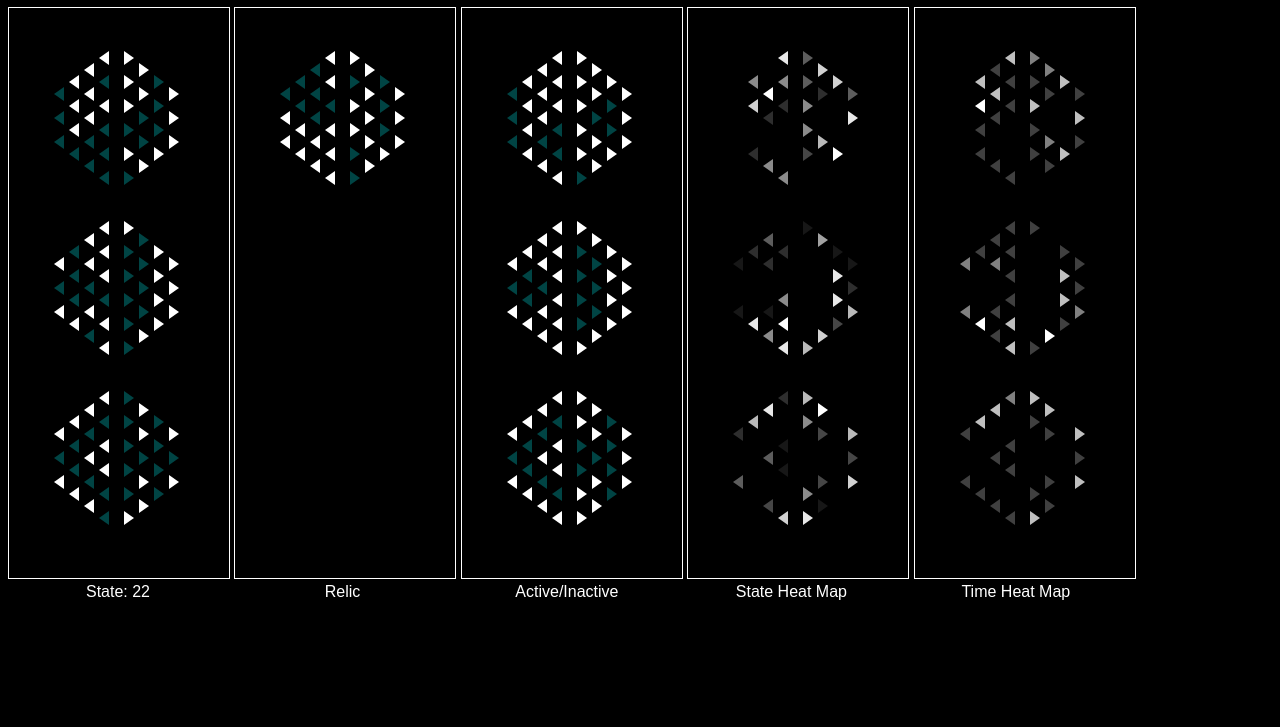
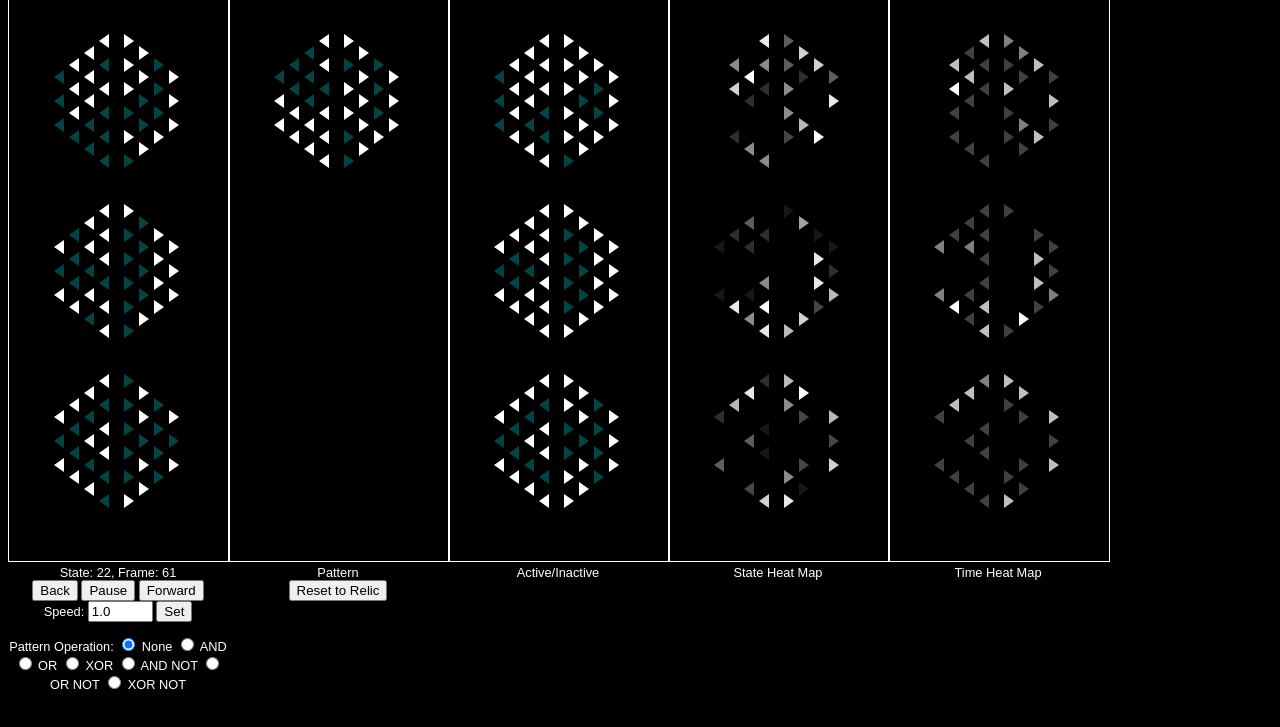
Before and after one commit to ixalon/elitedangerous, a plain HTML site: page docs/index.html in a window 1280 px wide. Shown: the part 73-800 px from the top of the page. Drawn offline with Linux system fonts and the light colour scheme.

Commit message:
More advanced obelisk pattern UI

```diff
--- a/docs/index.html
+++ b/docs/index.html
@@ -55,41 +55,62 @@ var relic = {
 	]
 };
 
+var pattern;
+function resetPattern() {
+	pattern = JSON.parse(JSON.stringify(relic));
+	drawDerived();
+}
+
 var states = data.reduce(function(acc, frame) {
 	acc[frame.state] = frame.triangles;
 	return acc;
 }, {});
 
-function addState(acc, state) {
+function addState(acc, state, op) {
 	if(!acc) {
 		acc = {
 			top: Array(36).fill(0),
 			middle: Array(36).fill(0),
 			bottom: Array(36).fill(0)
 		};
-		console.log(acc);
 	}
 	for(var i in state.top) {
-		acc.top[i] += state.top[i] ? 1 : 0;
+		acc.top[i] += op(state.top[i], i) ? 1 : 0;
 	}
 	for(var i in state.middle) {
-		acc.middle[i] += state.middle[i] ? 1 : 0;
+		acc.middle[i] += op(state.middle[i], i) ? 1 : 0;
 	}
 	for(var i in state.bottom) {
-		acc.bottom[i] += state.bottom[i] ? 1 : 0;
+		acc.bottom[i] += op(state.bottom[i], i) ? 1 : 0;
 	}
 	return acc;
 }
 
 function identity(x) { return x; }
 
-var stateTotals = Object.keys(states).reduce(function(acc, k) { return addState(acc, states[k]) }, null);
-var timeTotals = Object.keys(data).reduce(function(acc, k) { return addState(acc, data[k].triangles) }, null);
-
-var stateTotalsMin = Math.min.apply(null, stateTotals.top.concat(stateTotals.middle, stateTotals.bottom).filter(identity));
-var stateTotalsMax = Math.max.apply(null, stateTotals.top.concat(stateTotals.middle, stateTotals.bottom).filter(identity));
-var timeTotalsMin = Math.min.apply(null, timeTotals.top.concat(timeTotals.middle, timeTotals.bottom).filter(identity));
-var timeTotalsMax = Math.max.apply(null, timeTotals.top.concat(timeTotals.middle, timeTotals.bottom).filter(identity));
+var operations = {
+	none: function(x, i) {
+		return x;
+	},
+	and: function(x, i) {
+		return x && pattern.top[i];
+	},
+	or: function(x, i) {
+		return x || pattern.top[i];
+	},
+	xor: function(x, i) {
+		return x ^ pattern.top[i];
+	},
+	and_not: function(x, i) {
+		return x && !pattern.top[i];
+	},
+	or_not: function(x, i) {
+		return x || !pattern.top[i];
+	},
+	xor_not: function(x, i) {
+		return x ^ !pattern.top[i];
+	}
+};
 
 var hexagons = [
 	{name: "top", left: 50, top: 50, columnWidth: 15, rowHeight: 12, gap: 10},
@@ -108,8 +129,28 @@ function coords(left, top, columnWidth, rowHeight, gap) {
         }
         return output;
 }
+function clickPattern(canvas, e) {
+	var x = e.offsetX;
+	var y = e.offsetY;
+	var c = coords(hexagons[0].left, hexagons[0].top, hexagons[0].columnWidth, hexagons[0].rowHeight, hexagons[0].gap);
+	var distances = c.map(function(coord, i) { return { index: i, dist: Math.pow(x - coord.x, 2) + Math.pow(y - coord.y, 2) } });
+	distances.sort(function(a, b) {
+		if(a.dist < b.dist) {
+			return -1;
+		} else if(a.dist > b.dist) {
+			return 1;
+		} else {
+			return 0;
+		}
+	});
+	if(distances[0].dist < 50) {
+		pattern.top[distances[0].index] = !pattern.top[distances[0].index];
+		drawDerived();
+	}
+}
 
-function draw(canvas, frame, min, max) {
+function draw(canvas, frame, min, max, op) {
+	if(!op) op = identity;
 	var ctx = canvas.getContext('2d');
 	ctx.clearRect(0, 0, canvas.width, canvas.height);
 
@@ -119,7 +160,7 @@ function draw(canvas, frame, min, max) {
 		if(triangles) {
 			var i = 0;
 			c.forEach(function(tri) {
-				var state = triangles[i];
+				var state = op(triangles[i], i);
 				if(state === true || (state && !min)) {
 					ctx.fillStyle = "#ffffff";
 				} else if(state === false || (!state && !min)) {
@@ -145,12 +186,75 @@ function draw(canvas, frame, min, max) {
 		}
 	});
 };
+
+var op = operations.none;
+var interval = 0;
+var frame = 0;
+var animCanvas = null;
+function drawFrame() {
+	if(!animCanvas) {
+		animCanvas = document.getElementById('output');
+	}
+	document.getElementById('state').innerHTML = "State: " + data[frame].state + ", Frame: " + frame;
+	draw(animCanvas, data[frame].triangles, undefined, undefined, op);
+}
+
+function drawDerived(t) {
+	if(t) {
+		op = operations[t.value];
+	}
+	var stateTotals = Object.keys(states).reduce(function(acc, k) { return addState(acc, states[k], op) }, null);
+	var timeTotals = Object.keys(data).reduce(function(acc, k) { return addState(acc, data[k].triangles, op) }, null);
+
+	var stateTotalsMin = Math.min.apply(null, stateTotals.top.concat(stateTotals.middle, stateTotals.bottom).filter(identity));
+	var stateTotalsMax = Math.max.apply(null, stateTotals.top.concat(stateTotals.middle, stateTotals.bottom).filter(identity));
+	var timeTotalsMin = Math.min.apply(null, timeTotals.top.concat(timeTotals.middle, timeTotals.bottom).filter(identity));
+	var timeTotalsMax = Math.max.apply(null, timeTotals.top.concat(timeTotals.middle, timeTotals.bottom).filter(identity));
+
+	draw(document.getElementById('active'), stateTotals);
+	draw(document.getElementById('stateHeat'), stateTotals, stateTotalsMin, stateTotalsMax);
+	draw(document.getElementById('timeHeat'), timeTotals, timeTotalsMin, timeTotalsMax);
+	draw(document.getElementById('pattern'), pattern);
+
+	drawFrame();
+}
+
+function start() {
+	stop();
+	var speed = parseFloat(document.getElementById('speed').value);
+	drawDerived();
+	interval = setInterval(next, (1000.0 / 60.0) / speed);
+}
+function stop() {
+	if(interval) {
+		clearInterval(interval);
+		interval = 0;
+	}
+}
+function toggle(btn) {
+	if(interval) {
+		stop();
+		btn.value = "Play";
+	} else {
+		start();
+		btn.value = "Pause";
+	}
+}
+function next() {
+        if(++frame >= data.length) frame = 0;
+	drawFrame();
+}
+function previous() {
+	if(--frame < 0) frame = data.length - 1;
+	drawFrame();
+}
 </script>
 <style type="text/css">
 	body {
 		background-color: #000;
 		font-family: sans-serif;
 		color: #fff;
+		font-size: 0.8em;
 	}
 	canvas {
 		border: 1px solid white;
@@ -158,37 +262,36 @@ function draw(canvas, frame, min, max) {
 	div {
 		width: 220px;
 		text-align: center;
-		display: inline-block;
+		float: left;
 	}
 </style>
 </head>
 <body>
-	<h1>Synuefe Obelisk Data</h1>
-	<canvas id="output" width="220" height="570"></canvas>
-	<canvas id="relic" width="220" height="570"></canvas>
-	<canvas id="active" width="220" height="570"></canvas>
-	<canvas id="stateHeat" width="220" height="570"></canvas>
-	<canvas id="timeHeat" width="220" height="570"></canvas>
-	<br/>
-	<div id="state"></div>
-	<div id="state">Relic</div>
-	<div id="state">Active/Inactive</div>
-	<div id="state">State Heat Map</div>
-	<div id="state">Time Heat Map</div>
+	<h1>Synuefe Obelisk Data Playground</h1>
+	<div class="col"><canvas id="output" width="220" height="570"></canvas>
+		<div id="state"></div>
+		<input type="button" value="Back" onclick="previous();" />
+		<input type="button" value="Pause" onclick="toggle(this);" />
+		<input type="button" value="Forward" onclick="next();" /><br/
+		<label for="speed">Speed: <input type="text" id="speed" value="1.0" size="5" onChange="start();" /> <input type="button" value="Set" onClick="start();"/></label><p>
+		Pattern Operation:
+		<label for="op_none"><input type="radio" name="op" id="op_none" value="none" checked onclick="drawDerived(this);" /> None</label>
+		<label for="op_and"><input type="radio" name="op" id="op_and" value="and" onclick="drawDerived(this);" /> AND</label>
+		<label for="op_or"><input type="radio" name="op" id="op_or" value="or" onclick="drawDerived(this);" /> OR</label>
+		<label for="op_xor"><input type="radio" name="op" id="op_xor" value="xor" onclick="drawDerived(this);" /> XOR</label>
+		<label for="op_and_not"><input type="radio" name="op" id="op_and_not" value="and_not" onclick="drawDerived(this);" /> AND NOT</label>
+		<label for="op_or_not"><input type="radio" name="op" id="op_or_not" value="or_not" onclick="drawDerived(this);" /> OR NOT</label>
+		<label for="op_xor_not"><input type="radio" name="op" id="op_xor_not" value="xor_not" onclick="drawDerived(this);" /> XOR NOT</label></p>
+	</div>
+	<div class="col"><canvas id="pattern" width="220" height="570" onclick="clickPattern(this, event);"></canvas><div>Pattern</div>
+		<input type="button" value="Reset to Relic" onclick="resetPattern();" />
+	</div>
+	<div class="col"><canvas id="active" width="220" height="570"></canvas><div>Active/Inactive</div></div>
+	<div class="col"><canvas id="stateHeat" width="220" height="570"></canvas><div>State Heat Map</div></div>
+	<div class="col"><canvas id="timeHeat" width="220" height="570"></canvas><div>Time Heat Map</div></div>
 	<script>
-		var canvas = document.getElementById('output');
-		draw(document.getElementById('active'), stateTotals);
-		draw(document.getElementById('stateHeat'), stateTotals, stateTotalsMin, stateTotalsMax);
-		draw(document.getElementById('timeHeat'), timeTotals, timeTotalsMin, timeTotalsMax);
-		draw(document.getElementById('relic'), relic);
-
-		var frame = 0;
-		setInterval(function() {
-			if(++frame >= data.length) frame = 0;
-			document.getElementById('state').innerHTML = "State: " + data[frame].state;
-			draw(canvas, data[frame].triangles);
-		}, 1000 / 60);
-
+		resetPattern();
+		start();
 	</script>
 </body>
 </html>
```
